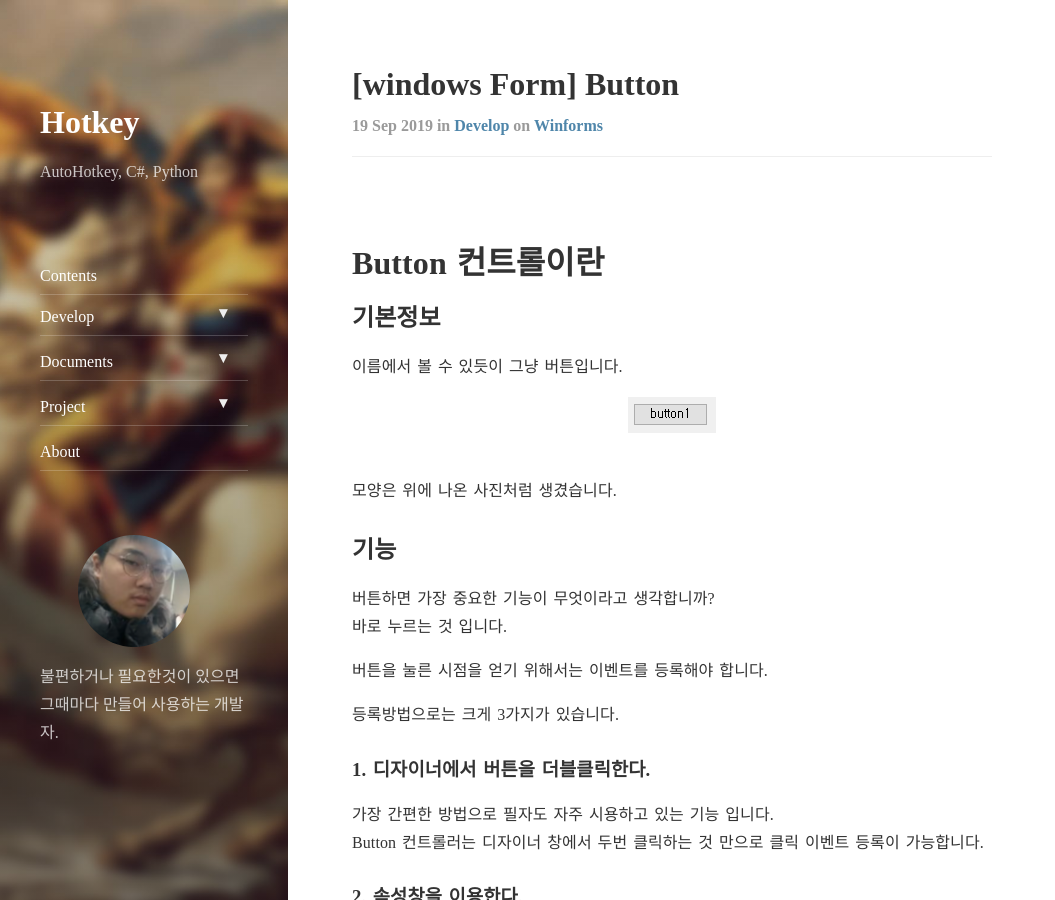
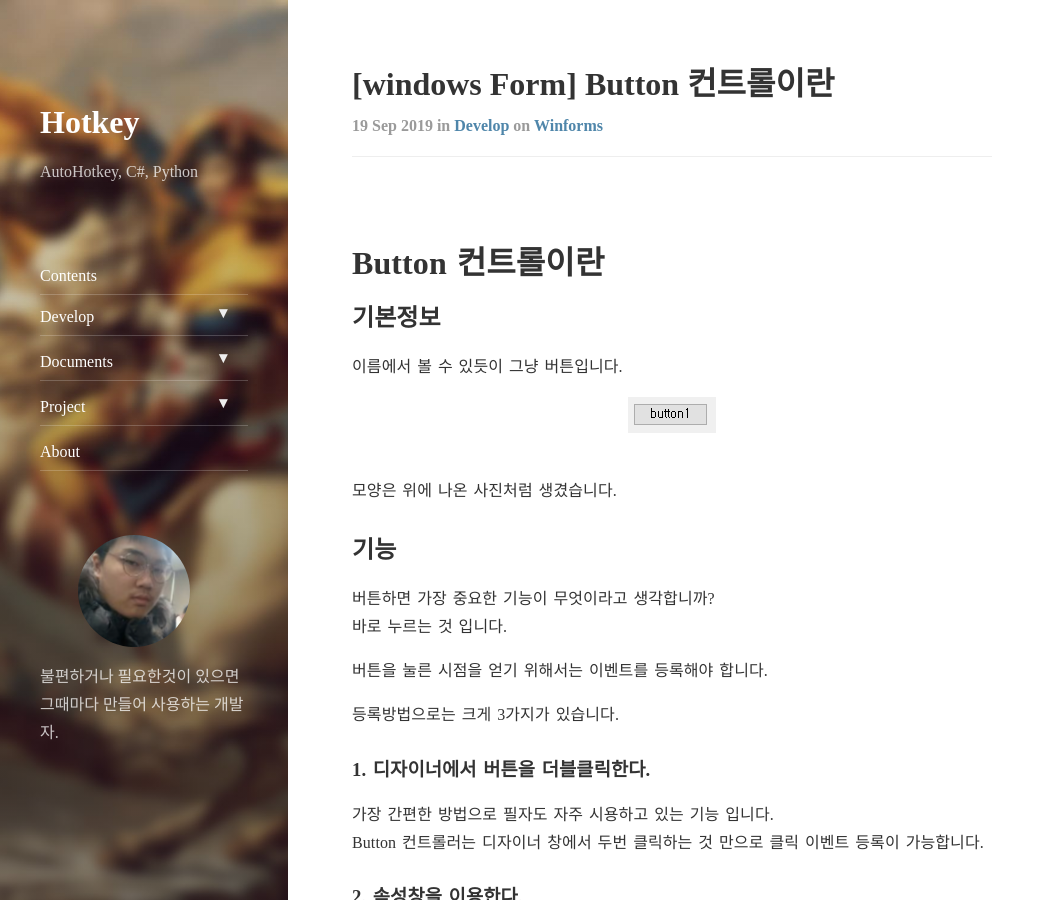
Before and after one commit to Hot-key/hot-key.github.io.old, a Jekyll site: the page built from _posts/2019-09-19-dev-winforms-button.md, in a window 1280 px wide and 900 px high. Shown: the whole window, without its empty margins (0-1055 px from the left). Built offline with Jekyll 4.4.1, drawn with Linux system fonts in a browser that asks for light colours; nearby versions of some CDN libraries; comment, search, counter and statistics services are not loaded.

Commit message:
타이틀 변경

```diff
--- a/_posts/2019-09-19-dev-winforms-button.md
+++ b/_posts/2019-09-19-dev-winforms-button.md
@@ -1,6 +1,6 @@
 ---
 layout: post
-title:  "[windows Form] Button"
+title:  "[windows Form] Button 컨트롤이란"
 subtitle:   "Button 컨트롤이란"
 categories: develop
 tags: winforms
```
